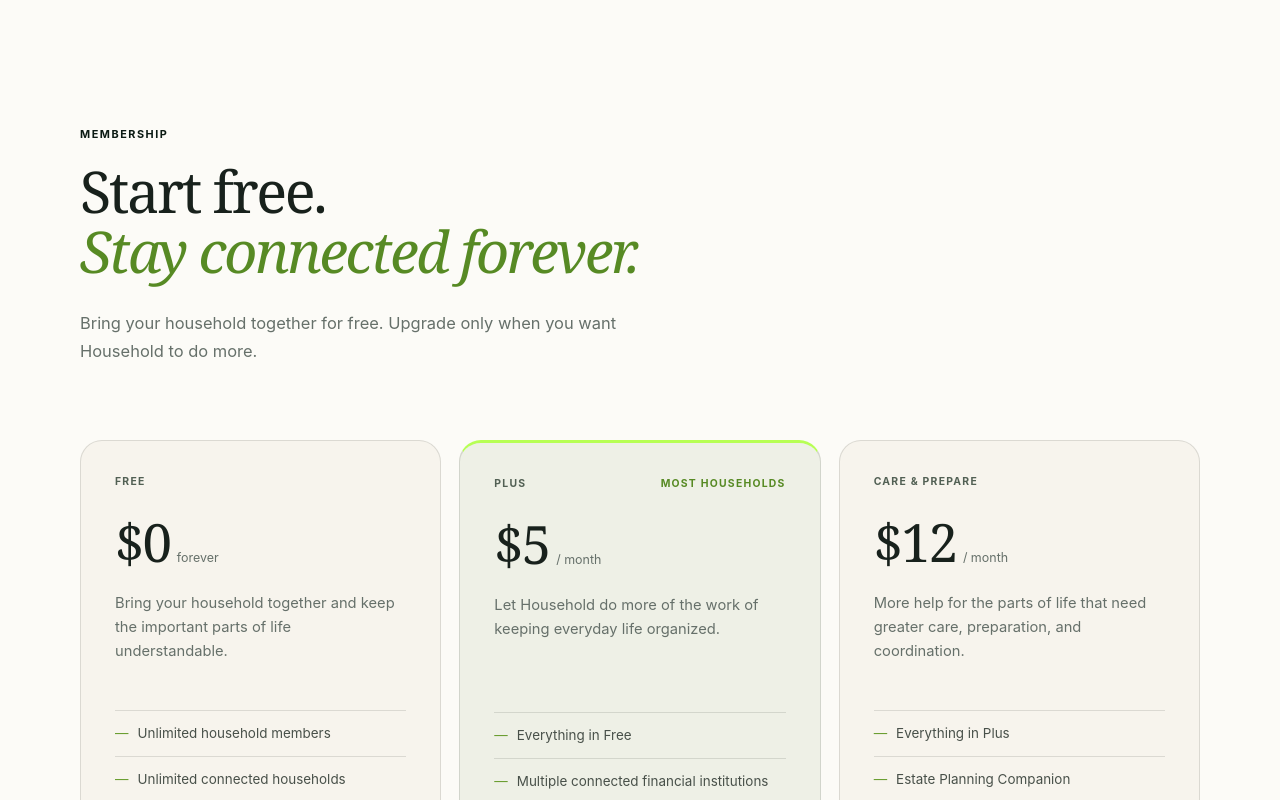
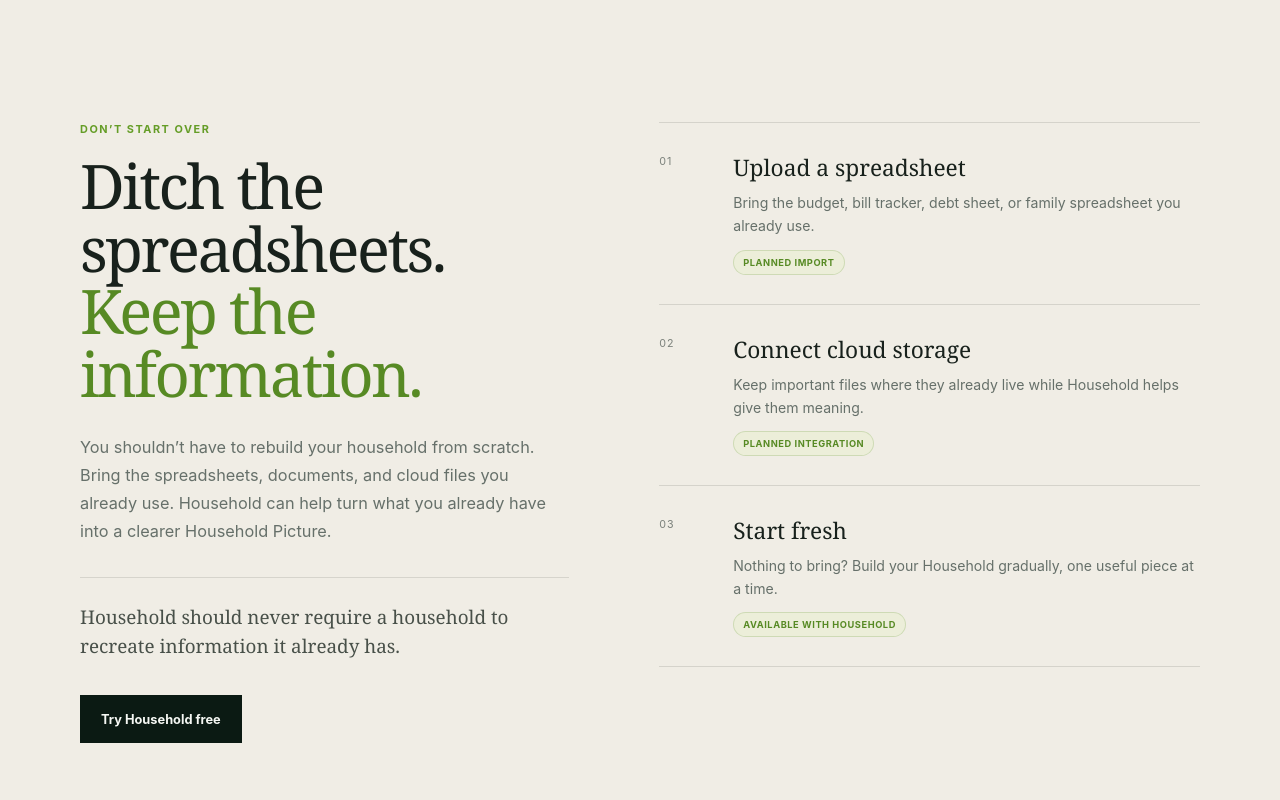
Before and after one commit to bigteach85/household-site, a React (Vite) app: page / in a window 1280 px wide. Shown: the part 7920-8720 px from the top of the page. Built offline with nearby package versions, Linux system fonts and the light colour scheme.

Commit message:
Add bring-what-you-have migration story

```diff
--- a/src/App.css
+++ b/src/App.css
@@ -3604,3 +3604,171 @@
 .enter .eyebrow {
   color: var(--household-green);
 }
+
+/* =========================================================
+   BRING WHAT YOU ALREADY HAVE
+   Ditch the spreadsheets. Keep the information.
+   ========================================================= */
+
+.bring-it {
+  padding: 140px 0;
+  background: #f0ede5;
+  border-top: 1px solid var(--line-light);
+  border-bottom: 1px solid var(--line-light);
+}
+
+.bring-it-inner {
+  width: min(1120px, calc(100% - 56px));
+  margin: 0 auto;
+
+  display: grid;
+  grid-template-columns: minmax(0, 0.95fr) minmax(0, 1.05fr);
+  gap: 90px;
+  align-items: start;
+}
+
+.bring-it-copy h2 {
+  max-width: 650px;
+  margin: 18px 0 28px;
+
+  font-family: var(--serif);
+  font-size: clamp(2.8rem, 4.8vw, 4.8rem);
+  font-weight: 400;
+  line-height: 1.02;
+  letter-spacing: -0.04em;
+
+  color: var(--ink);
+}
+
+.bring-it-copy h2 em {
+  color: #578a24;
+  font-style: normal;
+  font-weight: 400;
+}
+
+.bring-it-lead {
+  max-width: 590px;
+  margin: 0;
+
+  color: var(--muted);
+  font-size: 1.02rem;
+  line-height: 1.72;
+}
+
+.bring-it-principle {
+  max-width: 560px;
+
+  margin: 32px 0 0;
+  padding-top: 25px;
+
+  border-top: 1px solid rgba(24, 33, 28, 0.12);
+
+  color: #485049;
+
+  font-family: var(--serif);
+  font-size: 1.18rem;
+  line-height: 1.55;
+}
+
+.bring-it-button {
+  display: inline-flex;
+  align-items: center;
+  justify-content: center;
+
+  min-height: 48px;
+
+  margin-top: 34px;
+  padding: 0 21px;
+
+  background: var(--deep-green);
+  color: var(--soft-white);
+
+  font-size: 0.8rem;
+  font-weight: 650;
+  text-decoration: none;
+}
+
+.bring-it-paths {
+  border-top: 1px solid var(--line-light);
+}
+
+.bring-it-paths article {
+  display: grid;
+  grid-template-columns: 52px 1fr;
+  gap: 22px;
+
+  padding: 29px 0;
+
+  border-bottom: 1px solid var(--line-light);
+}
+
+.bring-it-paths article > span {
+  padding-top: 3px;
+
+  color: #7b817b;
+
+  font-size: 0.67rem;
+  letter-spacing: 0.1em;
+}
+
+.bring-it-paths article > div {
+  display: grid;
+  gap: 8px;
+}
+
+.bring-it-paths strong {
+  color: var(--ink);
+
+  font-family: var(--serif);
+  font-size: 1.42rem;
+  font-weight: 400;
+}
+
+.bring-it-paths p {
+  max-width: 470px;
+  margin: 0;
+
+  color: var(--muted);
+  font-size: 0.88rem;
+  line-height: 1.65;
+}
+
+.bring-it-paths small {
+  width: fit-content;
+
+  margin-top: 4px;
+  padding: 6px 9px;
+
+  border: 1px solid rgba(87, 138, 36, 0.2);
+  border-radius: 999px;
+
+  color: #578a24;
+  background: rgba(183, 255, 84, 0.08);
+
+  font-size: 0.58rem;
+  font-weight: 650;
+  letter-spacing: 0.06em;
+  text-transform: uppercase;
+}
+
+@media (max-width: 800px) {
+  .bring-it {
+    padding: 90px 0;
+  }
+
+  .bring-it-inner {
+    width: calc(100% - 34px);
+
+    grid-template-columns: 1fr;
+    gap: 55px;
+  }
+
+  .bring-it-copy h2 {
+    font-size: clamp(2.5rem, 11vw, 3.6rem);
+  }
+
+  .bring-it-paths article {
+    grid-template-columns: 38px 1fr;
+    gap: 14px;
+  }
+}
--- a/src/App.jsx
+++ b/src/App.jsx
@@ -474,6 +474,72 @@
         </div>
       </section>
 
+<section className="bring-it">
+  <div className="bring-it-inner">
+    <div className="bring-it-copy">
+      <p className="eyebrow dark-eyebrow">DON’T START OVER</p>
+
+      <h2>
+        Ditch the spreadsheets.
+        <br />
+        <em>Keep the information.</em>
+      </h2>
+
+      <p className="bring-it-lead">
+        You shouldn’t have to rebuild your household from scratch.
+        Bring the spreadsheets, documents, and cloud files you already use.
+        Household can help turn what you already have into a clearer Household Picture.
+      </p>
+
+      <p className="bring-it-principle">
+        Household should never require a household to recreate information it already has.
+      </p>
+
+      <a className="bring-it-button" href="#membership">
+        Try Household free
+      </a>
+    </div>
+
+    <div className="bring-it-paths">
+      <article>
+        <span>01</span>
+        <div>
+          <strong>Upload a spreadsheet</strong>
+          <p>
+            Bring the budget, bill tracker, debt sheet, or family spreadsheet
+            you already use.
+          </p>
+          <small>Planned import</small>
+        </div>
+      </article>
+
+      <article>
+        <span>02</span>
+        <div>
+          <strong>Connect cloud storage</strong>
+          <p>
+            Keep important files where they already live while Household helps
+            give them meaning.
+          </p>
+          <small>Planned integration</small>
+        </div>
+      </article>
+
+      <article>
+        <span>03</span>
+        <div>
+          <strong>Start fresh</strong>
+          <p>
+            Nothing to bring? Build your Household gradually, one useful piece
+            at a time.
+          </p>
+          <small>Available with Household</small>
+        </div>
+      </article>
+    </div>
+  </div>
+</section>
+
       <section className="membership" id="membership">
   <div className="membership-inner">
     <div className="membership-intro">
```
